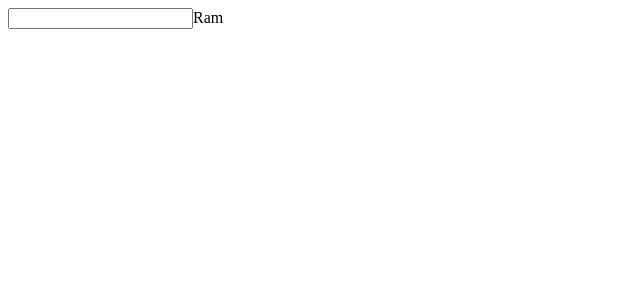
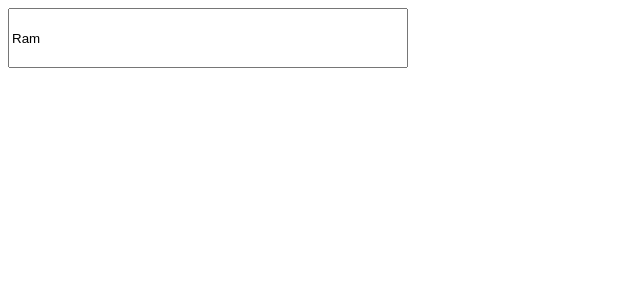
Before and after one commit to Ram1476/stackblitz-React, a React (Create React App) app: page / in a window 1280 px wide. Shown: the top 300 px of the page, without its empty margins (0-640 px from the left). Built offline with nearby package versions, Linux system fonts and the light colour scheme.

Commit message:
1 file modified, 1 added

```diff
--- a/src/App.tsx
+++ b/src/App.tsx
@@ -3,14 +3,16 @@ import UseState from './UseState.js';
 import PreviousState from './PreviousState.js';
 import UseReduce from './UseReduce.js';
 import UseEffectTrail from './UseEffectTrail.js';
+import UseLayoutEffectTrail from './UseLayoutEffectTrail.js';
 import './style.css';
 
 export default function App() {
   return (
     <div>
+      <UseLayoutEffectTrail />
       {/* <UseEffectTrail /> */}
       {/* <UseReduce /> */}
-      <UseState />
+      {/* <UseState /> */}
       {/* <PreviousState /> */}
     </div>
   );
--- /dev/null
+++ b/src/UseLayoutEffectTrail.js
@@ -0,0 +1,29 @@
+import React, { useEffect, useLayoutEffect, useRef } from 'react';
+
+function UseLayoutEffectTrail() {
+  const inputRef = useRef(null);
+
+  useLayoutEffect(() => {
+    console.log(inputRef.current.value);
+  }, []);
+
+  useEffect(() => {
+    inputRef.current.value = 'Ram';
+    // setInterval(() =>
+    // {
+    //         inputRef.current.value = "Ram"
+    // },2000)
+  }, []);
+
+  return (
+    <div>
+      <input
+        defaultValue="Pedro"
+        ref={inputRef}
+        style={{ width: 400, height: 60 }}
+      />
+    </div>
+  );
+}
+
+export default UseLayoutEffectTrail;
```
